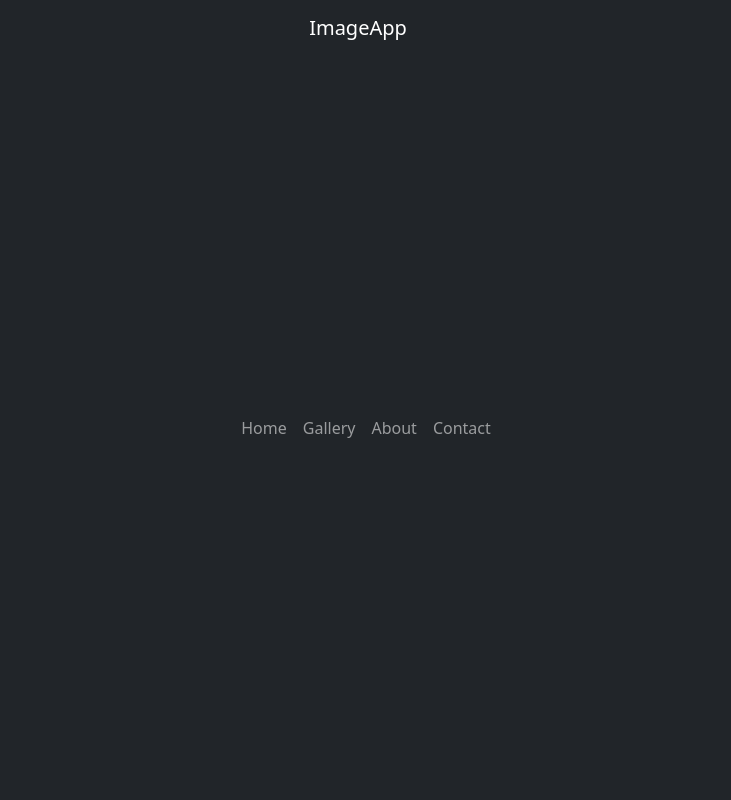
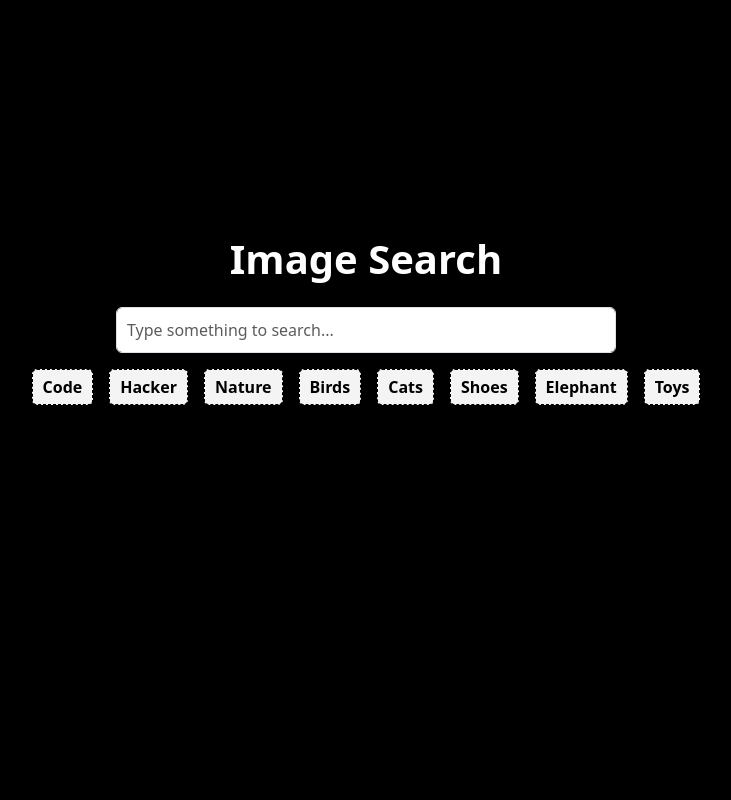
Before and after one commit to vivekagrahari819/vishi-tv, a React (Vite) app: page / in a window 1280 px wide. Shown: the top 800 px of the page, without its empty margins (274-1005 px from the left). Built offline with nearby package versions, Linux system fonts and the light colour scheme.

Commit message:
Update App.jsx

```diff
--- a/src/App.jsx
+++ b/src/App.jsx
@@ -1,7 +1,6 @@
 import axios from 'axios';
 import { useCallback, useEffect, useRef, useState } from 'react';
-import { Button, Form, Navbar, Nav, Container } from 'react-bootstrap';
-import 'bootstrap/dist/css/bootstrap.min.css';
+import { Button, Form } from 'react-bootstrap';
 
 const API_URL = 'https://api.unsplash.com/search/photos';
 const IMAGES_PER_PAGE = 20;
@@ -13,7 +12,6 @@ function App() {
   const [totalPages, setTotalPages] = useState(0);
   const [errorMsg, setErrorMsg] = useState('');
   const [loading, setLoading] = useState(false);
-  const [activePage, setActivePage] = useState('home'); // 👈 current navbar section
 
   const fetchImages = useCallback(async () => {
     try {
@@ -58,93 +56,53 @@ function App() {
   };
 
   return (
-    <div>
-      {/* ✅ Navbar Section */}
-      <Navbar bg="dark" variant="dark" expand="lg">
-        <Container>
-          <Navbar.Brand style={{ cursor: 'pointer' }} onClick={() => setActivePage('home')}>
-            ImageApp
-          </Navbar.Brand>
-          <Navbar.Toggle aria-controls="basic-navbar-nav" />
-          <Navbar.Collapse id="basic-navbar-nav">
-            <Nav className="me-auto">
-              <Nav.Link onClick={() => setActivePage('home')}>Home</Nav.Link>
-              <Nav.Link onClick={() => setActivePage('gallery')}>Gallery</Nav.Link>
-              <Nav.Link onClick={() => setActivePage('about')}>About</Nav.Link>
-              <Nav.Link onClick={() => setActivePage('contact')}>Contact</Nav.Link>
-            </Nav>
-          </Navbar.Collapse>
-        </Container>
-      </Navbar>
+    <div className='container'>
+      <h1 className='title'>Image Search</h1>
 
-      {/* ✅ Conditional Rendering Based on Navbar Selection */}
-      {activePage === 'home' && (
-        <div className="container mt-4">
-          <h1 className="title">Welcome to ImageApp</h1>
-          <p>Search and explore images using Unsplash API.</p>
-        </div>
-      )}
-
-      {activePage === 'gallery' && (
-        <div className="container mt-4">
-          <h1 className="title">Image Search</h1>
-          {errorMsg && <p className="error-msg">{errorMsg}</p>}
-          <div className="search-section">
+      {errorMsg && <p className='error-msg'>{errorMsg}</p>}
+      <div className='search-section'>
         <Form onSubmit={handleSearch}>
           <Form.Control
-                type="search"
-                placeholder="Type something to search..."
-                className="search-input"
+            type='search'
+            placeholder='Type something to search...'
+            className='search-input'
             ref={searchInput}
           />
         </Form>
       </div>
-
-          {/* Filter buttons */}
-          <div className="filters mt-3 d-flex flex-wrap gap-2">
-            {['code', 'hacker', 'nature', 'birds', 'cats', 'shoes', 'elephant', 'toys'].map((item) => (
-              <Button key={item} variant="outline-dark" onClick={() => handleSelection(item)}>
-                {item}
-              </Button>
-            ))}
+      <div className='filters'>
+        <div onClick={() => handleSelection('code')}>Code</div>
+        <div onClick={() => handleSelection('hacker')}>Hacker</div>
+        <div onClick={() => handleSelection('nature')}>Nature</div>
+        <div onClick={() => handleSelection('birds')}>Birds</div>
+        <div onClick={() => handleSelection('cats')}>Cats</div>
+        <div onClick={() => handleSelection('shoes')}>Shoes</div>
+        <div onClick={() => handleSelection('elephant')}>Elephant</div>
+        <div onClick={() => handleSelection('toys')}>Toys</div>
       </div>
-
       {loading ? (
-            <p className="loading mt-4">Loading...</p>
+        <p className='loading'>Loading...</p>
       ) : (
         <>
-              <div className="images d-flex flex-wrap justify-content-center mt-4 gap-3">
+          <div className='images'>
             {images.map((image) => (
               <img
                 key={image.id}
                 src={image.urls.small}
                 alt={image.alt_description}
-                    className="image"
-                    style={{ width: '250px', height: '200px', objectFit: 'cover', borderRadius: '10px' }}
+                className='image'
               />
             ))}
           </div>
-              <div className="buttons mt-3 d-flex justify-content-center gap-3">
-                {page > 1 && <Button onClick={() => setPage(page - 1)}>Previous</Button>}
-                {page < totalPages && <Button onClick={() => setPage(page + 1)}>Next</Button>}
+          <div className='buttons'>
+            {page > 1 && (
+              <Button onClick={() => setPage(page - 1)}>Previous</Button>
+            )}
+            {page < totalPages && (
+              <Button onClick={() => setPage(page + 1)}>Next</Button>
+            )}
           </div>
         </>
-          )}
-        </div>
-      )}
-
-      {activePage === 'about' && (
-        <div className="container mt-4">
-          <h1>About</h1>
-          <p>This is a simple Unsplash image search app built using React and Bootstrap.</p>
-        </div>
-      )}
-
-      {activePage === 'contact' && (
-        <div className="container mt-4">
-          <h1>Contact</h1>
-          <p>Email: support@imageapp.com</p>
-        </div>
       )}
     </div>
   );
```
Lines whose indentation alone changed are shown as unchanged.
